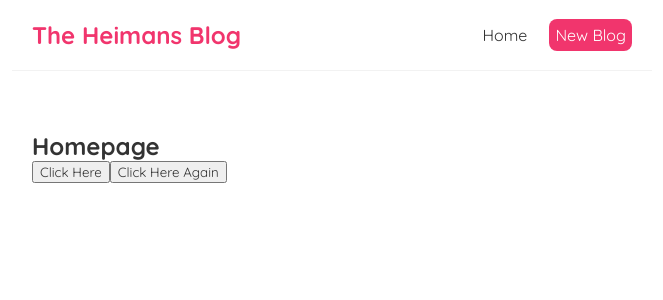
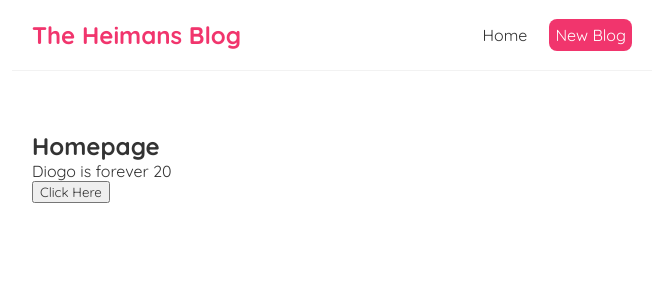
Before and after one commit to laksoo11/React-Blog, a React (Create React App) app: page / in a window 1280 px wide. Shown: the top 300 px of the page, without its empty margins (308-971 px from the left). Built offline with nearby package versions, Linux system fonts and the light colour scheme.

Commit message:
Using State (useState)

```diff
--- a/src/Home.js
+++ b/src/Home.js
@@ -1,18 +1,27 @@
+import { useState } from "react";
 const Home = () => {
+    const [name, setName] = useState('Diogo');
+    const [num, setNum] =useState(20);
 
-    const handleClick = (e) => {
-        console.log('Hello Guys', e);
+
+
+    const handleClick = () => {
+
+        setName('Jota');
+        setNum(2020);
+
     }
 
-    const handleClickAgain = (name, e) => {
-        console.log('Hello' + name, e.target);
-    }
+    // const handleClickAgain = (name, e) => {
+    //     console.log('Hello' + name, e.target);
+    // }
 
     return (
         <div className="home">
             <h2>Homepage</h2>
+            <p>{name} is forever {num}</p>
             <button onClick={handleClick}>Click Here</button>
-            <button onClick={(e) => handleClickAgain('Wizard', e)}>Click Here Again</button>
+            {/* <button onClick={(e) => handleClickAgain('Wizard', e)}>Click Here Again</button> */}
 
         </div>
     );
```
